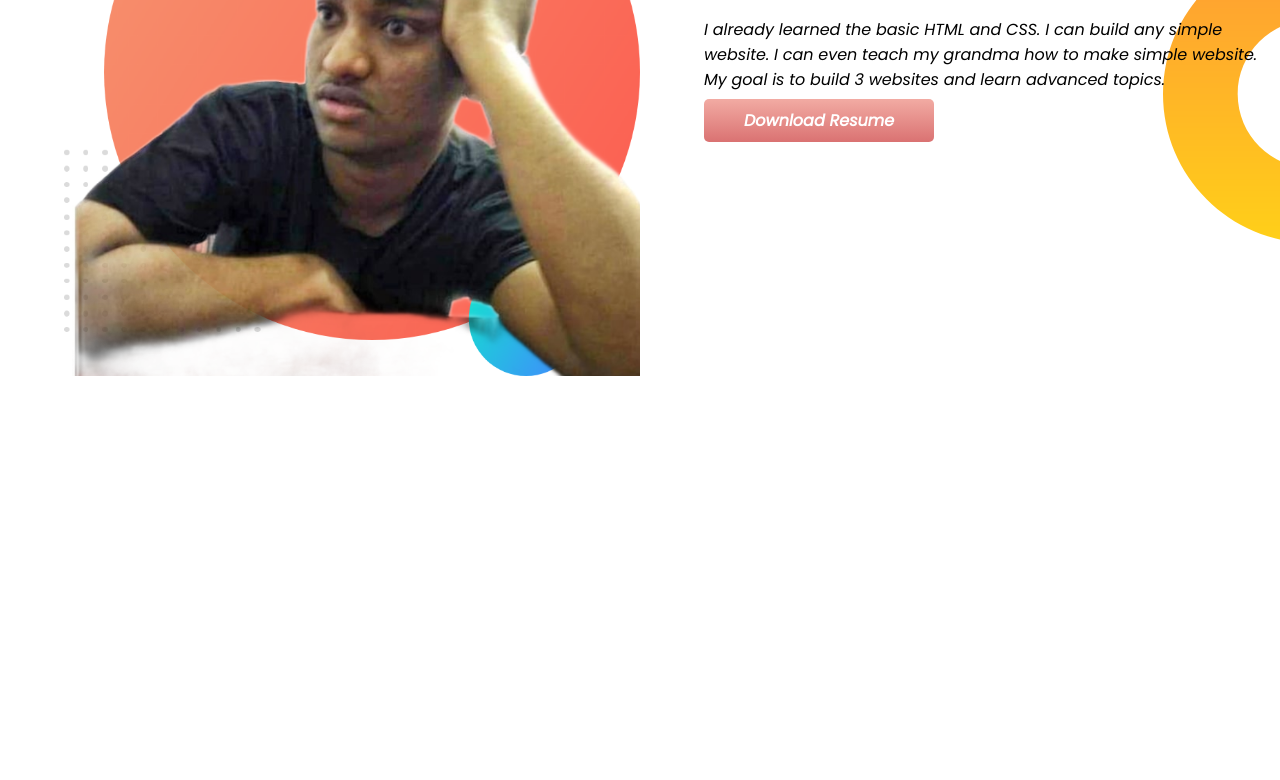
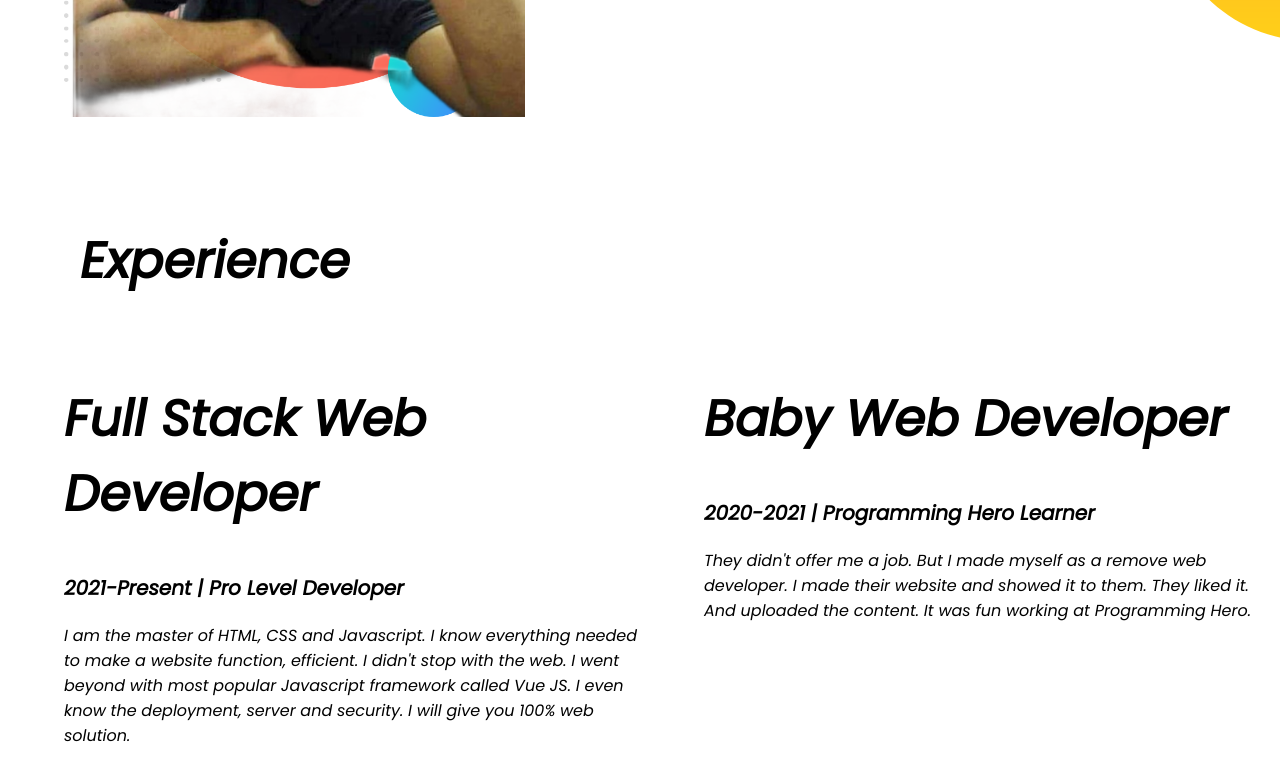
Before and after one commit to nasiffahim/demo-portfolio, a plain HTML site: page index.html in a window 1280 px wide. Shown: the part 906-1686 px from the top of the page. Before the commit the page ends 1439 px from the top, so only its background shows below. Drawn offline with Linux system fonts and the light colour scheme; a web font is replaced by a local one.

Commit message:
added new styles and exp tab

```diff
--- a/index.html
+++ b/index.html
@@ -14,7 +14,7 @@
 </head>
 
 <body>
-    <section class="top-banner">
+    <section class="top-banner flex-banner">
         <div class="half-width">
             <h1>Welcome to</h1>
             <h1><span class="org-clr">Peter Parker</span> World!!!</h1>
@@ -31,7 +31,7 @@
             <img src="images/my-bg2.png" alt="">
         </div>
     </section>
-    <section class="middle-banner">
+    <section class="middle-banner flex-banner">
         <div class="half-width">
             <img src="images/my-bg.png" alt="">
         </div>
@@ -44,6 +44,25 @@
                 href="https://www.linkedin.com/in/nasif-wasek-fahim-4539a4208/">Download Resume</a>
         </div>
     </section>
+    <section>
+        <h1 id="space"> Experience</h1>
+        <div class="flex-banner">
+            <div class="half-width">
+                <h1>Full Stack Web Developer</h1>
+                <h3>2021-Present | Pro Level Developer</h3>
+                <p>I am the master of HTML, CSS and Javascript. I know everything needed to make a website function,
+                    efficient. I didn't stop with the web. I went beyond with most popular Javascript framework called
+                    Vue JS. I even know the deployment, server and security. I will give you 100% web solution.</p>
+            </div>
+            <div class="half-width">
+                <h1>Baby Web Developer</h1>
+                <h3>2020-2021 | Programming Hero Learner</h3>
+                <p>They didn't offer me a job. But I made myself as a remove web developer. I made their website and
+                    showed it to them. They liked it. And uploaded the content. It was fun working at Programming Hero.
+                </p>
+            </div>
+        </div>
+    </section>
 </body>
 
 </html>
--- a/style.css
+++ b/style.css
@@ -5,6 +5,11 @@ body {
 
 h1 {
     font-size: 50px;
+
+}
+
+#space {
+    padding-left: 80px;
 }
 
 .org-clr {
@@ -15,9 +20,9 @@ h3 {
     font-size: 20px;
 }
 
-section {
+.flex-banner {
     display: flex;
-    margin-bottom: 150px;
+    margin-bottom: 100px;
 }
 
 .half-width {
@@ -26,7 +31,7 @@ section {
 }
 
 .half-width img {
-    width: 100%;
+    width: 80%;
 }
 
 .link-button {
```
